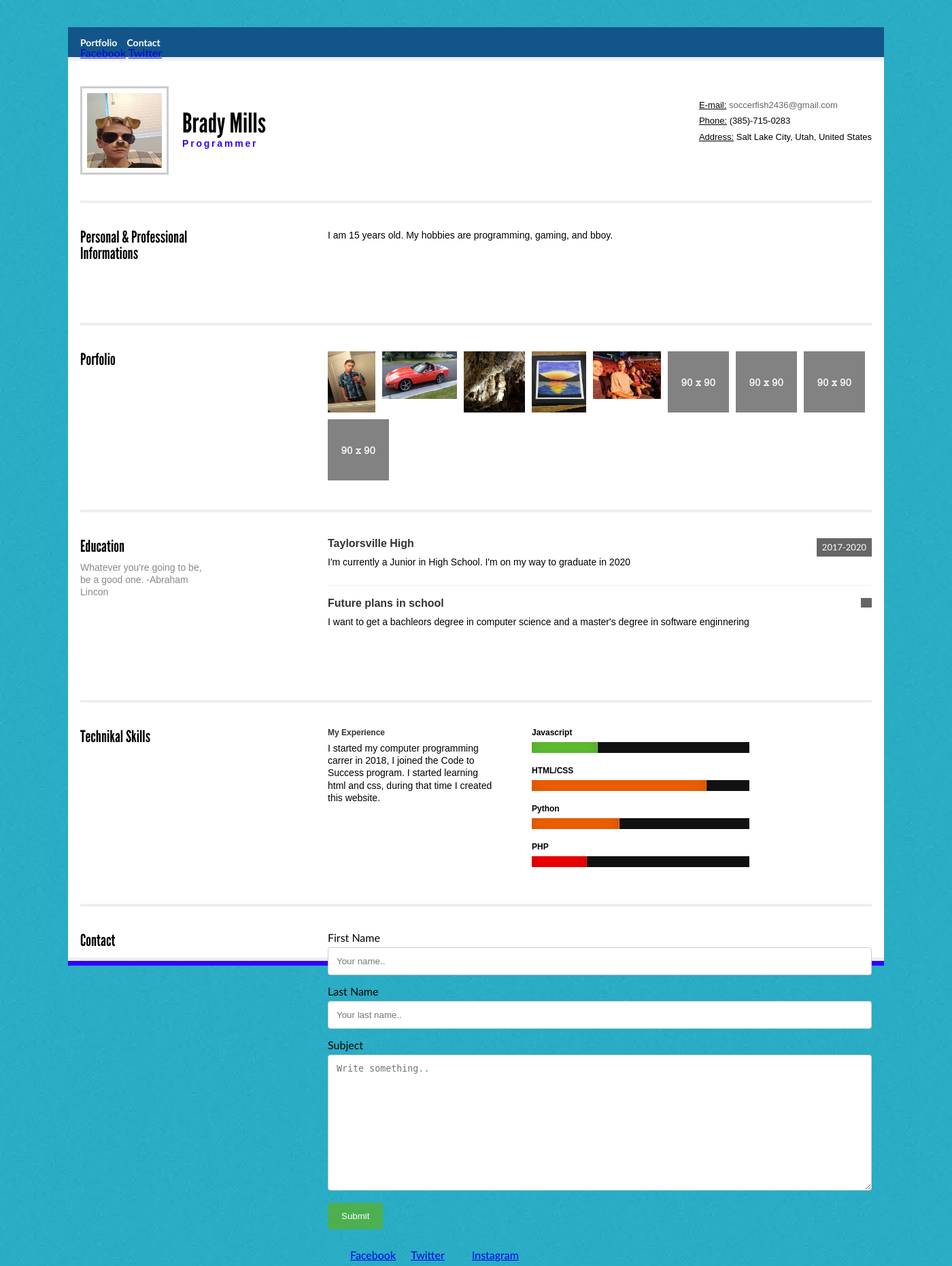
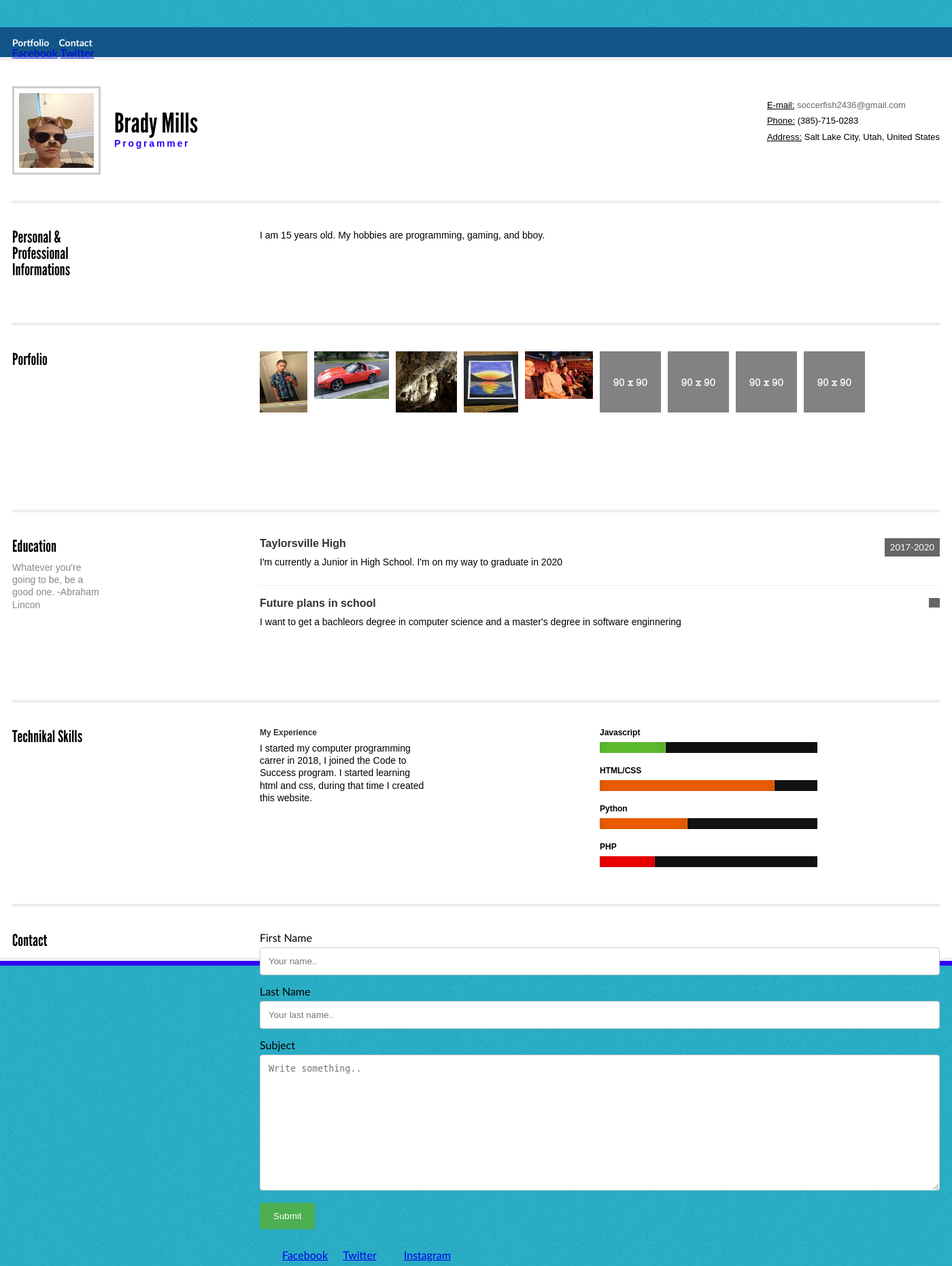
Before and after one commit to 3553NC3/Resume, a PHP site: page /index.html in a window 1400 px wide. Shown: the whole page at 68% size. Run offline with PHP 8.4, Linux system fonts and the light colour scheme.

Commit message:
Revert "Size update"
This reverts commit 92d4eb9dfc58157a331957e8ef033128fb9b7e02.

```diff
--- a/css/main.css
+++ b/css/main.css
@@ -8,7 +8,7 @@
 #container {
 	background: #fff;
 	margin: 40px auto;
-	width: 1200px;
+	width: 1400px;
 	font-family: "Trebuchet MS", arial;
 	box-shadow: 0 0 30px rgba(0,0,0,0.4);
 	-moz-box-shadow: 0 0 30px rgba(0,0,0,0.4);
@@ -117,7 +117,7 @@
 }
 
 .section .left {
-	width: 200px;
+	width: 150px;
 	float: left;
 }
 
@@ -136,7 +136,7 @@
 
 .section  .right {
 	float: right;
-	width: 800px;
+	width: 1000px;
 }
 
 .section p {
```
